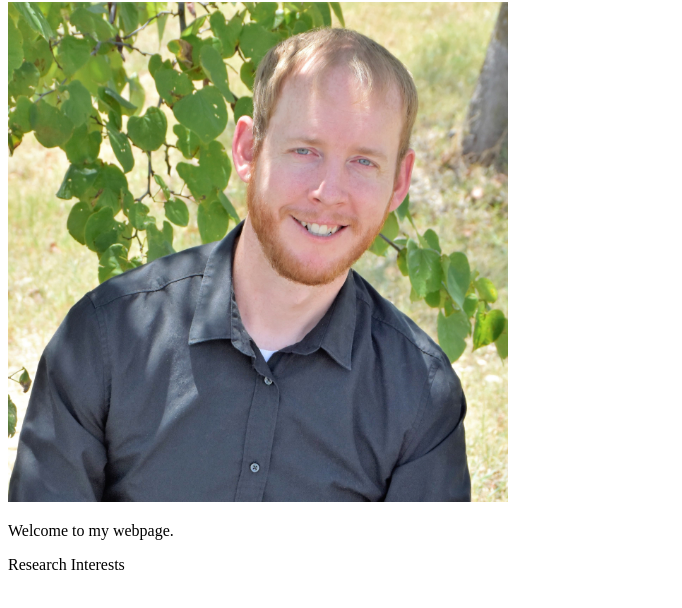
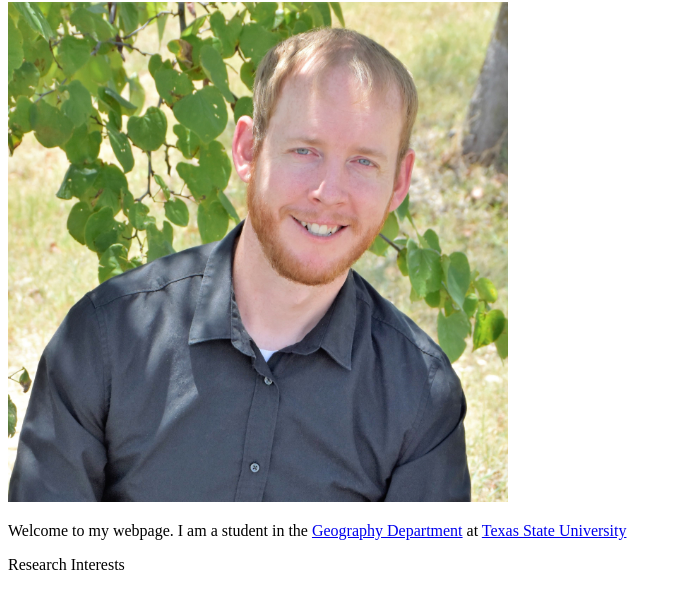
Before and after one commit to supermandave/supermandave.github.io, a plain HTML site: page index.html in a window 1280 px wide. Shown: the part 78-686 px from the top of the page, without its empty margins (0-682 px from the left). Drawn offline with Linux system fonts and the light colour scheme.

Commit message:
Added links to my department and school.

```diff
--- a/index.html
+++ b/index.html
@@ -6,7 +6,7 @@
 <body>
   <h1>Hello, my name is David Mills!</h1>
   <img src=images/profile-picture.jpg width=500px height=500px />
-  <p>Welcome to my webpage.</p>
+  <p>Welcome to my webpage. I am a student in the <a href="https://www.geo.txstate.edu">Geography Department</a> at <a href="https://txstate.edu">Texas State University</a></p>
   <p>Research Interests</p>
 </body>
 </html>
```
